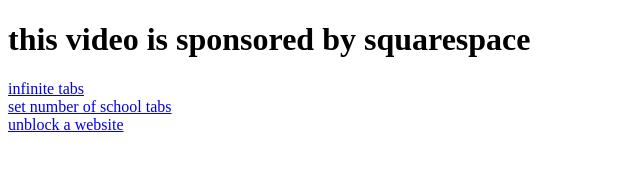
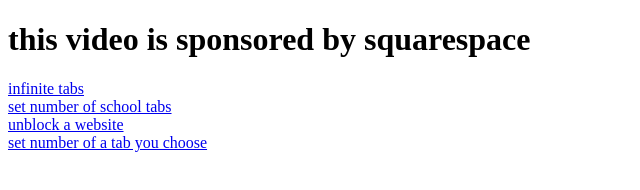
Before and after one commit to ianpoe/ianpoe.github.io, a plain HTML site: page index.html in a window 1280 px wide. Shown: the whole page, without its empty margins (0-640 px from the left). Drawn offline with Linux system fonts and the light colour scheme.

Commit message:
Update index.html

```diff
--- a/index.html
+++ b/index.html
@@ -10,6 +10,8 @@
 	<a href="school-tabs">set number of school tabs</a>
 	<br/>
 	<a href="unblock">unblock a website</a>
+	<br/>
+	<a href="set-tabs">set number of a tab you choose</a>
 	<script>
 		memelist = ["goofy why have you not planted the BOMB",
 			    "SCP-420-J has breached containment",
```
